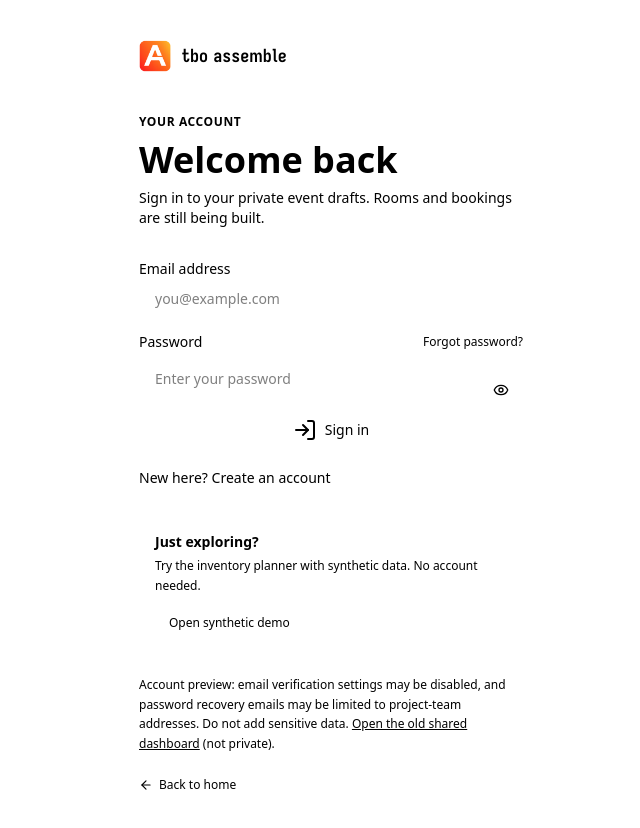
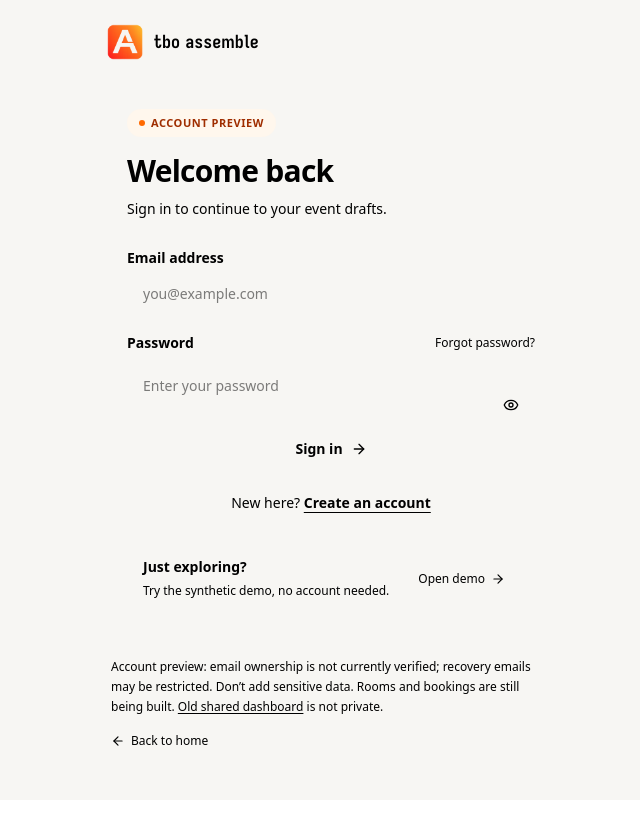
Before and after one commit to slicqq/tbo-assemble, a Next.js app: page /login in a window 1280 px wide. Shown: the top 828 px of the page, without its empty margins (309-949 px from the left). After the commit the page ends 800 px from the top, so only its background shows below. Built offline with nearby package versions, Linux system fonts and the light colour scheme.

Commit message:
Polish account signup and collect display name

```diff
--- a/src/app/login/page.tsx
+++ b/src/app/login/page.tsx
@@ -4,15 +4,19 @@ import { useState, type FormEvent } from "react";
 import { useRouter } from "next/navigation";
 import Link from "next/link";
 import Image from "next/image";
-import { ArrowLeft, Eye, EyeOff, Loader2, LockKeyhole, LogIn, Sparkles } from "lucide-react";
+import { ArrowLeft, ArrowRight, Eye, EyeOff, Loader2, LockKeyhole, Sparkles } from "lucide-react";
 import { Button } from "@/components/ui/button";
 import { Input } from "@/components/ui/input";
 import { supabaseBrowser } from "@/lib/supabase/browser";
+import { authErrorMessage } from "@/lib/auth-error";
 
 type Mode = "signin" | "signup" | "reset";
+
+
 export default function LoginPage() {
   const router = useRouter();
   const [mode, setMode] = useState<Mode>("signin");
+  const [fullName, setFullName] = useState("");
   const [email, setEmail] = useState("");
   const [password, setPassword] = useState("");
   const [show, setShow] = useState(false);
@@ -20,8 +24,11 @@ export default function LoginPage() {
   const [message, setMessage] = useState("");
   const [isError, setIsError] = useState(false);
   const switchMode = (next: Mode) => { setMode(next); setMessage(""); setIsError(false); };
+
   async function handleSubmit(e: FormEvent) {
-    e.preventDefault(); setBusy(true); setMessage(""); setIsError(false);
+    e.preventDefault();
+    if (mode === "signup" && !fullName.trim()) { setIsError(true); setMessage("Please enter your name."); return; }
+    setBusy(true); setMessage(""); setIsError(false);
     try {
       const client = supabaseBrowser();
       if (mode === "reset") {
@@ -29,7 +36,7 @@ export default function LoginPage() {
         if (error) throw error;
         setMessage("If the address can receive auth emails, a reset link has been sent. Check your inbox.");
       } else if (mode === "signup") {
-        const { data, error } = await client.auth.signUp({ email: email.trim(), password, options: { emailRedirectTo: `${window.location.origin}/secure-account/callback` } });
+        const { data, error } = await client.auth.signUp({ email: email.trim(), password, options: { data: { full_name: fullName.trim() }, emailRedirectTo: `${window.location.origin}/secure-account/callback` } });
         if (error) throw error;
         if (data.session) { router.replace("/secure-account"); router.refresh(); }
         else setMessage("If registration is available, check your email for a confirmation link, then sign in.");
@@ -39,38 +46,41 @@ export default function LoginPage() {
         router.replace("/secure-account"); router.refresh();
       }
     } catch (error) {
-      const code = (error as { code?: string }).code;
-      setIsError(true);
-      setMessage(code === "email_address_not_authorized" ? "This address cannot receive email from the current test email service. Contact the project owner." : code === "over_email_send_rate_limit" || code === "over_request_rate_limit" ? "Too many attempts. Please wait and try again." : code === "invalid_credentials" ? "Incorrect email or password. If you haven't registered here, create an account first." : code === "email_not_confirmed" ? "Please confirm your email before signing in. Check your inbox and spam folder." : code === "user_already_exists" ? "An account may already exist. Try signing in or resetting your password." : "Unable to continue. Check your details and try again.");
+      setIsError(true); setMessage(authErrorMessage(error));
     } finally { setBusy(false); }
   }
-  return <main className="grid min-h-screen bg-background lg:grid-cols-2">
-    <div className="relative hidden overflow-hidden lg:block">
+
+  return <main className="min-h-screen bg-[#f7f6f3] text-foreground dark:bg-background lg:grid lg:grid-cols-[minmax(0,0.95fr)_minmax(0,1.05fr)]">
+    <div className="relative hidden min-h-screen overflow-hidden lg:block">
       {/* eslint-disable-next-line @next/next/no-img-element */}
       <img src="/photos/udaipur.webp" alt="The City Palace on Lake Pichola, Udaipur" className="absolute inset-0 size-full object-cover" />
       <div className="photo-scrim-panel absolute inset-0" />
-      <div className="relative flex h-full flex-col justify-between p-10 text-white">
-        <div className="flex items-center gap-2.5"><Image src="/logo.png" alt="" width={36} height={36} className="size-9" /><span className="font-display text-xl font-bold">tbo assemble</span></div>
-        <div className="max-w-lg"><span className="inline-flex items-center gap-2 rounded-full border border-white/25 bg-white/10 px-3 py-1 text-xs font-semibold backdrop-blur"><Sparkles className="size-3.5" /> INVENTORY INTELLIGENCE</span>
-          <h2 className="mt-5 text-5xl font-bold leading-[1.02]">Better decisions start <span className="text-ill-yellow">here.</span></h2>
-          <p className="mt-4 text-lg leading-relaxed text-white/80">Explore travel demand, compare scenarios and plan inventory with transparent assumptions.</p>
-          <div className="mt-8 inline-flex items-center gap-2 rounded-full bg-white/15 px-3.5 py-2 text-sm backdrop-blur"><LockKeyhole className="size-4 text-ill-yellow" /> Supabase account sign-in</div></div>
-        <p className="text-xs text-white/60">TBO Assemble · Inventory intelligence prototype</p>
+      <div className="relative flex h-full min-h-screen flex-col justify-between p-10 text-white xl:p-14">
+        <Link href="/" className="flex w-fit items-center gap-3"><Image src="/logo.png" alt="" width={40} height={40} className="size-10" /><span className="font-display text-xl font-bold">tbo assemble</span></Link>
+        <div className="max-w-lg"><span className="inline-flex items-center gap-2 rounded-full border border-white/25 bg-white/10 px-3.5 py-2 text-[11px] font-bold tracking-widest backdrop-blur"><Sparkles className="size-3.5 text-ill-yellow" /> INVENTORY INTELLIGENCE</span>
+          <h2 className="mt-6 text-5xl font-bold leading-[1.08] xl:text-6xl">Better decisions start <span className="text-ill-yellow">here.</span></h2>
+          <p className="mt-5 max-w-md text-base leading-7 text-white/85">Explore travel demand, compare scenarios and plan inventory with transparent assumptions.</p>
+          <div className="mt-8 inline-flex items-center gap-2.5 rounded-xl border border-white/20 bg-white/10 px-4 py-3 text-sm backdrop-blur"><LockKeyhole className="size-4 text-ill-yellow" /> Your own space for event drafts</div></div>
+        <p className="text-xs text-white/70">TBO Assemble · Inventory intelligence prototype</p>
       </div>
     </div>
-    <div className="flex items-center justify-center px-6 py-10 sm:p-12"><div className="w-full max-w-sm">
-      <div className="mb-9 flex items-center gap-2.5 lg:hidden"><Image src="/logo.png" alt="" width={32} height={32} className="size-8" /><span className="font-display text-lg font-bold">tbo assemble</span></div>
-      <div className="mb-7"><span className="text-xs font-semibold uppercase tracking-wider text-muted-foreground">Your account</span><h1 className="mt-2 text-4xl font-bold">{mode === "signup" ? "Create account" : mode === "reset" ? "Reset password" : "Welcome back"}</h1><p className="mt-2 text-sm text-muted-foreground">{mode === "reset" ? "We’ll send you a password reset link." : "Sign in to your private event drafts. Rooms and bookings are still being built."}</p></div>
-      <form onSubmit={handleSubmit} className="space-y-4">
-        <div className="space-y-2"><label htmlFor="email" className="text-sm font-medium">Email address</label><Input id="email" type="email" value={email} onChange={e=>setEmail(e.target.value)} placeholder="you@example.com" autoComplete="email" required /></div>
-        {mode !== "reset" && <div className="space-y-2"><div className="flex items-center justify-between"><label htmlFor="password" className="text-sm font-medium">Password</label>{mode === "signin" && <button type="button" onClick={()=>switchMode("reset")} className="text-xs text-muted-foreground underline-offset-4 hover:underline">Forgot password?</button>}</div><div className="relative"><Input id="password" type={show ? "text" : "password"} value={password} onChange={e=>setPassword(e.target.value)} placeholder="Enter your password" autoComplete={mode === "signup" ? "new-password" : "current-password"} minLength={mode === "signup" ? 8 : undefined} required className="pr-10" /><button type="button" onClick={()=>setShow(!show)} className="absolute right-2.5 top-1/2 -translate-y-1/2 rounded p-1 text-muted-foreground" aria-label={show ? "Hide password" : "Show password"}>{show ? <EyeOff className="size-4" /> : <Eye className="size-4" />}</button></div>{mode === "signup" && <p className="text-xs text-muted-foreground">Use at least 8 characters.</p>}</div>}
-        {message && <p role={isError ? "alert" : "status"} className={`rounded-md border px-3 py-2.5 text-sm ${isError ? "border-red-200 bg-red-50 text-red-700 dark:border-red-500/30 dark:bg-red-500/10 dark:text-red-400" : "bg-muted/40 text-muted-foreground"}`}>{message}</p>}
-        <Button type="submit" disabled={busy} className="w-full">{busy ? <><Loader2 className="animate-spin" /> Please wait…</> : <><LogIn /> {mode === "signup" ? "Create account" : mode === "reset" ? "Send reset link" : "Sign in"}</>}</Button>
-      </form>
-      <div className="mt-5 text-sm text-muted-foreground">{mode === "signin" ? <>New here? <button type="button" className="font-medium text-foreground underline-offset-4 hover:underline" onClick={()=>switchMode("signup")}>Create an account</button></> : <button type="button" className="font-medium text-foreground underline-offset-4 hover:underline" onClick={()=>switchMode("signin")}>Back to sign in</button>}</div>
-      <div className="mt-7 rounded-xl border bg-muted/30 p-4"><p className="text-sm font-semibold">Just exploring?</p><p className="mt-1 text-xs leading-relaxed text-muted-foreground">Try the inventory planner with synthetic data. No account needed.</p><Button asChild variant="outline" size="sm" className="mt-3"><Link href="/inventory">Open synthetic demo</Link></Button></div>
-      <p className="mt-5 text-xs leading-relaxed text-muted-foreground">Account preview: email verification settings may be disabled, and password recovery emails may be limited to project-team addresses. Do not add sensitive data. <Link href="/legacy-login" className="underline">Open the old shared dashboard</Link> (not private).</p>
-      <Link href="/" className="mt-6 inline-flex items-center gap-1.5 text-xs text-muted-foreground hover:text-foreground"><ArrowLeft className="size-3.5" /> Back to home</Link>
-    </div></div>
+    <div className="flex min-w-0 flex-col px-4 py-6 sm:px-8 lg:justify-center lg:px-10 lg:py-12">
+      <Link href="/" className="mx-auto mb-7 flex w-full max-w-md items-center gap-2.5 lg:hidden"><Image src="/logo.png" alt="" width={36} height={36} className="size-9" /><span className="font-display text-lg font-bold">tbo assemble</span></Link>
+      <div className="mx-auto w-full max-w-md rounded-2xl border border-border bg-card p-5 shadow-lg sm:p-8">
+        <div className="mb-6"><span className="inline-flex items-center gap-1.5 rounded-full bg-orange-50 px-3 py-1.5 text-[11px] font-bold uppercase tracking-wider text-orange-800 dark:bg-orange-900/30 dark:text-orange-300"><span className="size-1.5 rounded-full bg-orange-500" /> Account preview</span>
+          <h1 className="mt-4 text-3xl font-bold tracking-tight sm:text-4xl">{mode === "signup" ? "Create account" : mode === "reset" ? "Reset password" : "Welcome back"}</h1>
+          <p className="mt-2 text-sm leading-6 text-muted-foreground">{mode === "signup" ? "Set up your space for event drafts." : mode === "reset" ? "Enter your email to request a reset link." : "Sign in to continue to your event drafts."}</p></div>
+        <form onSubmit={handleSubmit} className="space-y-4">
+          {mode === "signup" && <div className="space-y-2"><label htmlFor="full-name" className="text-sm font-semibold">Full name</label><Input id="full-name" value={fullName} onChange={e=>setFullName(e.target.value)} placeholder="Your name" autoComplete="name" maxLength={100} required className="h-12 bg-background" /></div>}
+          <div className="space-y-2"><label htmlFor="email" className="text-sm font-semibold">Email address</label><Input id="email" type="email" value={email} onChange={e=>setEmail(e.target.value)} placeholder="you@example.com" autoComplete="email" required className="h-12 bg-background" /></div>
+          {mode !== "reset" && <div className="space-y-2"><div className="flex items-center justify-between gap-2"><label htmlFor="password" className="text-sm font-semibold">Password</label>{mode === "signin" && <button type="button" onClick={()=>switchMode("reset")} className="text-xs font-medium text-muted-foreground underline-offset-4 hover:underline">Forgot password?</button>}</div><div className="relative"><Input id="password" type={show ? "text" : "password"} value={password} onChange={e=>setPassword(e.target.value)} placeholder={mode === "signup" ? "Create a password" : "Enter your password"} autoComplete={mode === "signup" ? "new-password" : "current-password"} minLength={mode === "signup" ? 8 : undefined} required className="h-12 bg-background pr-12" /><button type="button" onClick={()=>setShow(!show)} className="absolute right-1 top-1/2 flex size-10 -translate-y-1/2 items-center justify-center rounded-md text-muted-foreground hover:bg-muted" aria-label={show ? "Hide password" : "Show password"}>{show ? <EyeOff className="size-4" /> : <Eye className="size-4" />}</button></div>{mode === "signup" && <p className="text-xs text-muted-foreground">Use at least 8 characters and a unique password.</p>}</div>}
+          {message && <p role={isError ? "alert" : "status"} className={`rounded-xl border px-3.5 py-3 text-sm leading-5 ${isError ? "border-red-200 bg-red-50 text-red-700 dark:border-red-500/30 dark:bg-red-500/10 dark:text-red-300" : "bg-muted/40 text-muted-foreground"}`}>{message}</p>}
+          <Button type="submit" disabled={busy} className="h-12 w-full rounded-xl font-semibold">{busy ? <><Loader2 className="animate-spin" /> Please wait…</> : <>{mode === "signup" ? "Create account" : mode === "reset" ? "Send reset link" : "Sign in"}<ArrowRight className="size-4" /></>}</Button>
+        </form>
+        <div className="mt-5 text-center text-sm text-muted-foreground">{mode === "signin" ? <>New here? <button type="button" className="font-semibold text-foreground underline underline-offset-4" onClick={()=>switchMode("signup")}>Create an account</button></> : <button type="button" className="font-semibold text-foreground underline underline-offset-4" onClick={()=>switchMode("signin")}>Back to sign in</button>}</div>
+        <div className="mt-7 flex flex-wrap items-center justify-between gap-3 rounded-xl border bg-muted/40 p-4"><div><p className="text-sm font-semibold">Just exploring?</p><p className="mt-1 text-xs leading-5 text-muted-foreground">Try the synthetic demo, no account needed.</p></div><Button asChild variant="outline" size="sm"><Link href="/inventory">Open demo <ArrowRight className="size-3.5" /></Link></Button></div>
+      </div>
+      <div className="mx-auto w-full max-w-md px-1"><p className="mt-5 text-xs leading-5 text-muted-foreground">Account preview: email ownership is not currently verified; recovery emails may be restricted. Don’t add sensitive data. Rooms and bookings are still being built. <Link href="/legacy-login" className="underline underline-offset-2">Old shared dashboard</Link> is not private.</p><Link href="/" className="mt-4 inline-flex items-center gap-1.5 text-xs text-muted-foreground hover:text-foreground"><ArrowLeft className="size-3.5" /> Back to home</Link></div>
+    </div>
   </main>;
 }
--- a/src/app/secure-account/page.tsx
+++ b/src/app/secure-account/page.tsx
@@ -12,8 +12,9 @@ export default async function SecureAccount(){
  // Explicit owner filter is defence in depth; the RLS policy applies regardless.
  const {data,error}=await client.from('private_event_drafts').select('id,title,location,starts_on,ends_on').eq('owner_id',user.id).order('created_at',{ascending:false}).limit(50);
  const drafts=(data??[]) as Draft[];
+ const name=typeof user.user_metadata?.full_name==='string' ? user.user_metadata.full_name.trim().slice(0,100) : '';
  return <main className="min-h-screen bg-background p-5 sm:p-12"><div className="mx-auto max-w-5xl space-y-6">
-  <div className="flex flex-wrap items-start justify-between gap-4"><div><p className="text-xs font-semibold uppercase tracking-wider text-muted-foreground">TBO Assemble · Account preview</p><h1 className="mt-1 text-3xl font-bold">Your private drafts</h1><p className="mt-2 text-sm text-muted-foreground">Signed in as {user.email}</p></div><Logout/></div>
+  <div className="flex flex-wrap items-start justify-between gap-4"><div><p className="text-xs font-semibold uppercase tracking-wider text-muted-foreground">TBO Assemble · Account preview</p><h1 className="mt-1 text-3xl font-bold">Your private drafts</h1><p className="mt-2 text-sm text-muted-foreground">{name ? <>Welcome, {name} · </> : null}Signed in as {user.email}</p></div><Logout/></div>
   <div className="rounded-2xl border bg-card p-5 text-sm leading-6 text-muted-foreground"><strong className="text-foreground">Separate from the shared dashboard.</strong> These basic drafts belong to your account. They do not yet support rooms or bookings. The seven existing shared events are unchanged and have not been assigned to anyone. <Link href="/legacy-login" className="underline">Old dashboard</Link> remains shared and is not private.</div>
   <div className="grid items-start gap-5 md:grid-cols-2"><section className="rounded-2xl border bg-card p-5 sm:p-6"><h2 className="text-lg font-semibold">Create an event draft</h2><p className="mb-5 mt-1 text-sm text-muted-foreground">Add the basics to your private account.</p><DraftForm/></section>
    <section className="rounded-2xl border bg-card p-5 sm:p-6"><h2 className="text-lg font-semibold">Your drafts</h2><p className="mb-4 mt-1 text-sm text-muted-foreground">Only drafts belonging to your account are shown. Most recent 50.</p>{error?<p role="alert" className="text-sm text-red-700">Could not load drafts. Please refresh or try again.</p>:drafts.length===0?<div className="rounded-xl bg-muted p-5 text-sm text-muted-foreground">No private drafts yet. Create one to get started.</div>:<ul className="space-y-3">{drafts.map(d=><li key={d.id} className="rounded-xl border p-4"><h3 className="break-words font-semibold">{d.title}</h3><p className="mt-1 text-sm text-muted-foreground">{d.location||'Location not set'}</p><p className="mt-2 text-xs text-muted-foreground">{d.starts_on} – {d.ends_on}</p></li>)}</ul>}</section></div>
--- /dev/null
+++ b/src/lib/auth-error.ts
@@ -0,0 +1,20 @@
+export function authErrorMessage(error: unknown): string {
+  const e = error as { code?: string; status?: number; name?: string } | null;
+  switch (e?.code) {
+    case "email_address_not_authorized": return "This address cannot receive mail from the current test email service.";
+    case "over_email_send_rate_limit":
+    case "over_request_rate_limit": return "Too many attempts. Please wait a little before trying again.";
+    case "invalid_credentials": return "Incorrect email or password. If you haven’t registered here, create an account first.";
+    case "email_not_confirmed": return "Please confirm your email before signing in. Check your inbox and spam folder.";
+    case "user_already_exists":
+    case "email_exists": return "An account may already exist. Try signing in instead.";
+    case "weak_password": return "That password doesn’t meet the requirements. Try a longer, unique password.";
+    case "email_address_invalid":
+    case "validation_failed": return "Please check your email address and password and try again.";
+    case "signup_disabled": return "Account creation is currently unavailable. Please try again later.";
+    default:
+      if (e?.status === 429) return "Too many attempts. Please wait a little before trying again.";
+      if (e?.name === "AuthRetryableFetchError" || error instanceof TypeError) return "Couldn’t reach the sign-in service. Check your connection and try again.";
+      return "We couldn’t complete that request. Please try again or contact the project owner.";
+  }
+}
```
Also changed, not shown: 1 other file (tests, documents, lock files or other folders).
